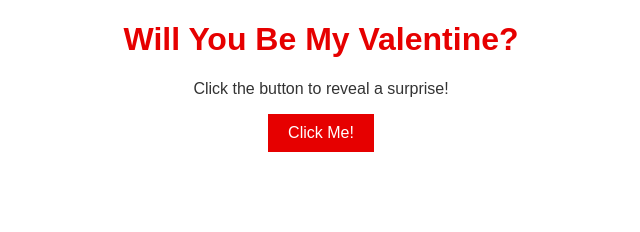
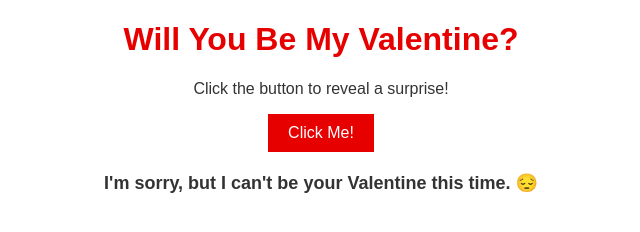
Before and after one commit to jawad2812/willyoubemyvalentine, a plain HTML site: page index.html in a window 1280 px wide. Both pictures are taken after a click on the button "Click Me!". Shown: the whole page, without its empty margins (319-959 px from the left). Drawn offline with Linux system fonts and the light colour scheme.

Commit message:
Update index.html

```diff
--- a/index.html
+++ b/index.html
@@ -27,16 +27,30 @@
             border: none;
             cursor: pointer;
         }
+
+        #result {
+            margin-top: 20px;
+            font-size: 18px;
+            font-weight: bold;
+        }
     </style>
 </head>
 <body>
     <h1>Will You Be My Valentine?</h1>
     <p>Click the button to reveal a surprise!</p>
-    <button onclick="revealSurprise()">Click Me!</button>
+    <button onclick="playGame()">Click Me!</button>
+    <p id="result"></p>
 
     <script>
-        function revealSurprise() {
-            alert("Happy Valentine's Day! 🌹");
+        function playGame() {
+            const randomNumber = Math.floor(Math.random() * 2);
+            const resultElement = document.getElementById('result');
+
+            if (randomNumber === 0) {
+                resultElement.innerText = "Yes, I'd love to be your Valentine! ❤️";
+            } else {
+                resultElement.innerText = "I'm sorry, but I can't be your Valentine this time. 😔";
+            }
         }
     </script>
 </body>
```
